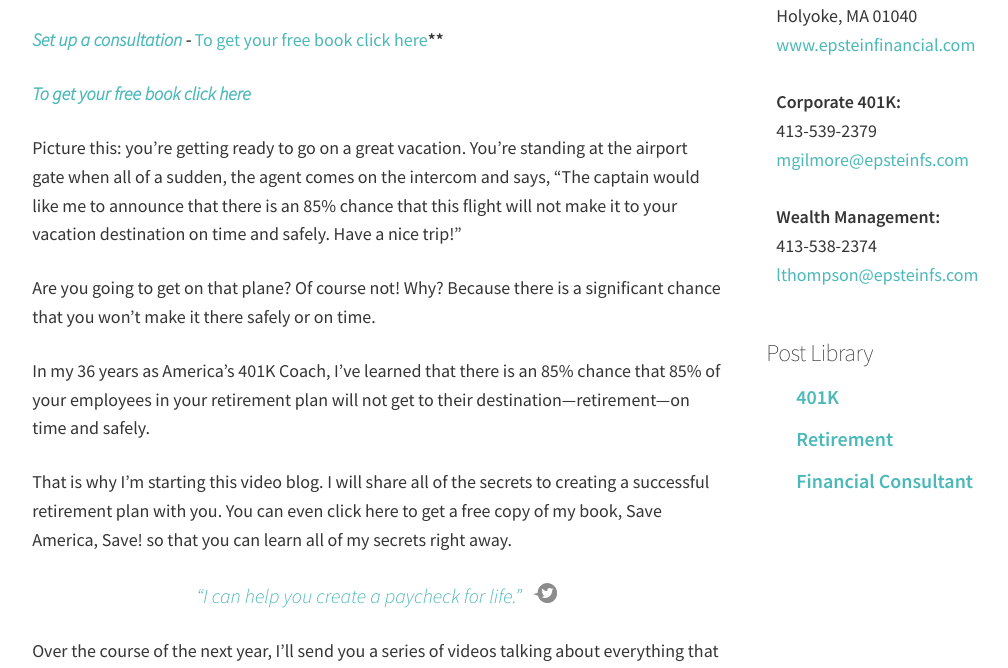
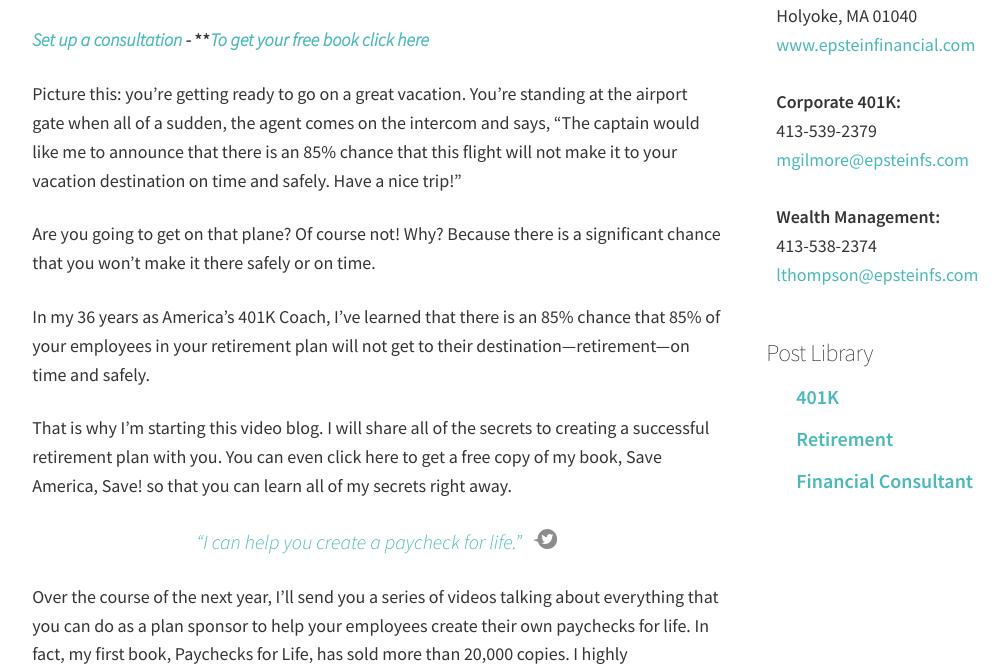
Before and after one commit to Vyral/charlie-epstein-blog, a Jekyll site: the page built from _posts/2016-12-13-your-new-401k-resource.md, in a window 1280 px wide and 900 px high, scrolled down 737 px, cut to the strip 232-900 px from the top of the window. Shown: the whole strip, without its empty margins (97-1105 px from the left). Built offline with Jekyll 4.4.1, drawn with Linux system fonts in a browser that asks for light colours; nearby versions of some CDN libraries.

Commit message:
Updated '_posts/2016-12-13-your-new-401k-resource.md' via CloudCannon

```diff
--- a/_posts/2016-12-13-your-new-401k-resource.md
+++ b/_posts/2016-12-13-your-new-401k-resource.md
@@ -18,9 +18,7 @@ youtube_code: _q7on4S_DDo
 
 {% include youtube.html %}
 
-***[Set up a consultation](https://www.epsteinfinancial.com/contact.html)&nbsp;-***&nbsp;[To get your free book click here](https://www.epsteinfinancial.com/free-book-offer.html)******
-
-***[To get your free book click here](https://www.epsteinfinancial.com/free-book-offer.html)***
+***[Set up a consultation](https://www.epsteinfinancial.com/contact.html)&nbsp;-***&nbsp;*********[To get your free book click here](https://www.epsteinfinancial.com/free-book-offer.html)***
 
 Picture this: you’re getting ready to go on a great vacation. You’re standing at the airport gate when all of a sudden, the agent comes on the intercom and says, “The captain would like me to announce that there is an 85% chance that this flight will not make it to your vacation destination on time and safely. Have a nice trip!”&nbsp;
 
```
